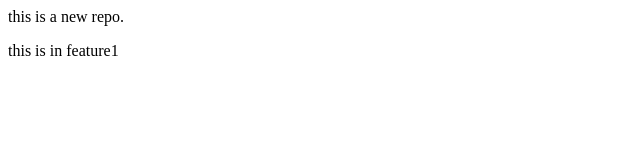
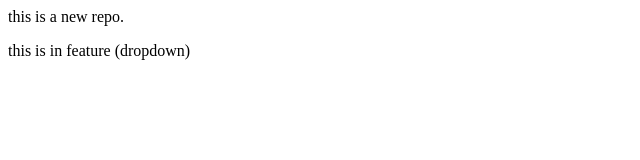
Before and after one commit to Nirus2005/localrepo, a plain HTML site: page index.html in a window 1280 px wide. Shown: the full height of the page, 0-640 px from the left. Drawn offline with Linux system fonts and the light colour scheme.

Commit message:
add dropdown

```diff
--- a/index.html
+++ b/index.html
@@ -1,2 +1,2 @@
 <p>this is a new repo.</p>
-<p>this is in feature1</p>
+<p>this is in feature (dropdown)</p>
```
